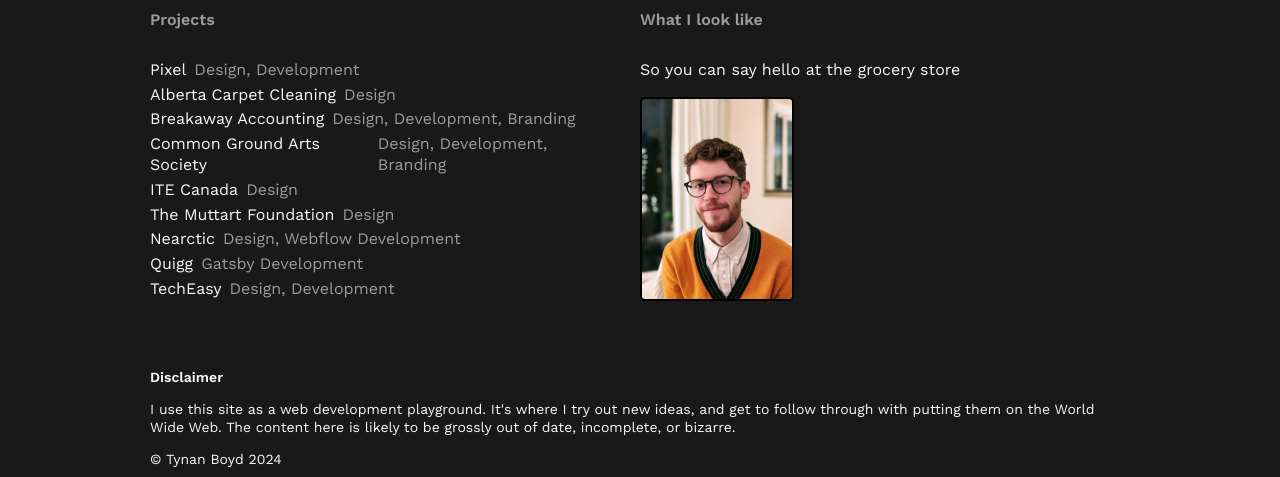
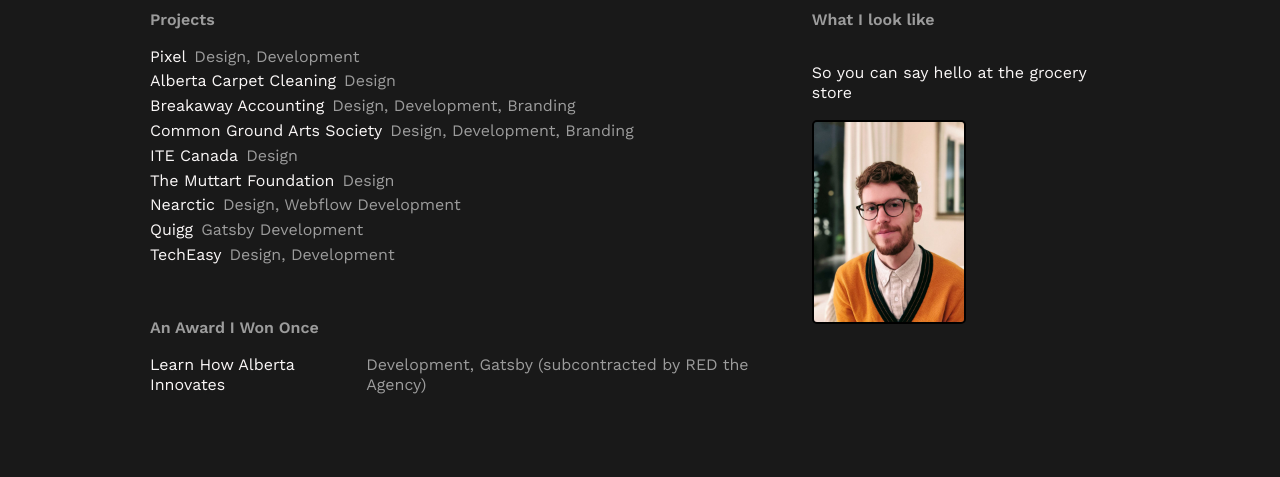
Before and after one commit to tynanboyd/tynanboyd-tynanboyd-com-gatsby, a Gatsby site: page /portfolio in a window 1280 px wide. Shown: the part 172-649 px from the top of the page. Built offline with nearby package versions, Linux system fonts and the light colour scheme; Gatsby itself is replaced by a stand-in of ours.

Commit message:
adds Innovates

```diff
--- a/src/pages/index.js
+++ b/src/pages/index.js
@@ -9,7 +9,7 @@
 
 const StyledHomePage = styled.section`
   font-size: 2rem;
-  line-height: 1.5;
+  line-height: 1.3;
 
   @media (min-width: 768px) {
     font-size: 3rem;
--- a/src/pages/portfolio.js
+++ b/src/pages/portfolio.js
@@ -8,10 +8,14 @@
   h2 {
     font-size: 1rem;
     color: var(--grey);
+    margin-bottom: 1rem;
   }
 `;
 
 const ProjectList = styled.ul`
+  margin-top: 0;
+  margin-bottom: 3rem;
+
   li {
     display: flex;
     gap: 0.5rem;
@@ -60,6 +64,14 @@
       padding: 0 2rem 0 0;
       justify-content: flex-start;
     }
+
+    &--1 {
+      flex-basis: 66%;
+    }
+
+    &--2 {
+      flex-basis: 30%;
+    }
   }
 
   ul {
@@ -75,7 +87,7 @@
       <h1>Portfolio</h1>
       <StyledMain>
         <Columns>
-          <div className="column">
+          <div className="column column--1">
             <h2>Projects</h2>
             <ProjectList>
               <li>
@@ -133,8 +145,21 @@
                 <span>Design, Development</span>
               </li>
             </ProjectList>
+            <h2>An Award I Won Once</h2>
+            <ProjectList>
+              <ul>
+                <li>
+                  <a href="https://awards.adclubedm.com/category/2021/creative-awards/website-under-50/#alberta-innovates-learn-how-website">
+                    Learn How Alberta Innovates
+                  </a>
+                  <span>
+                    Development, Gatsby (subcontracted by RED the Agency)
+                  </span>
+                </li>
+              </ul>
+            </ProjectList>
           </div>
-          <div className="column">
+          <div className="column column--2">
             <h2>What I look like</h2>
             <p>So you can say hello at the grocery store</p>
             <StaticImage
```
